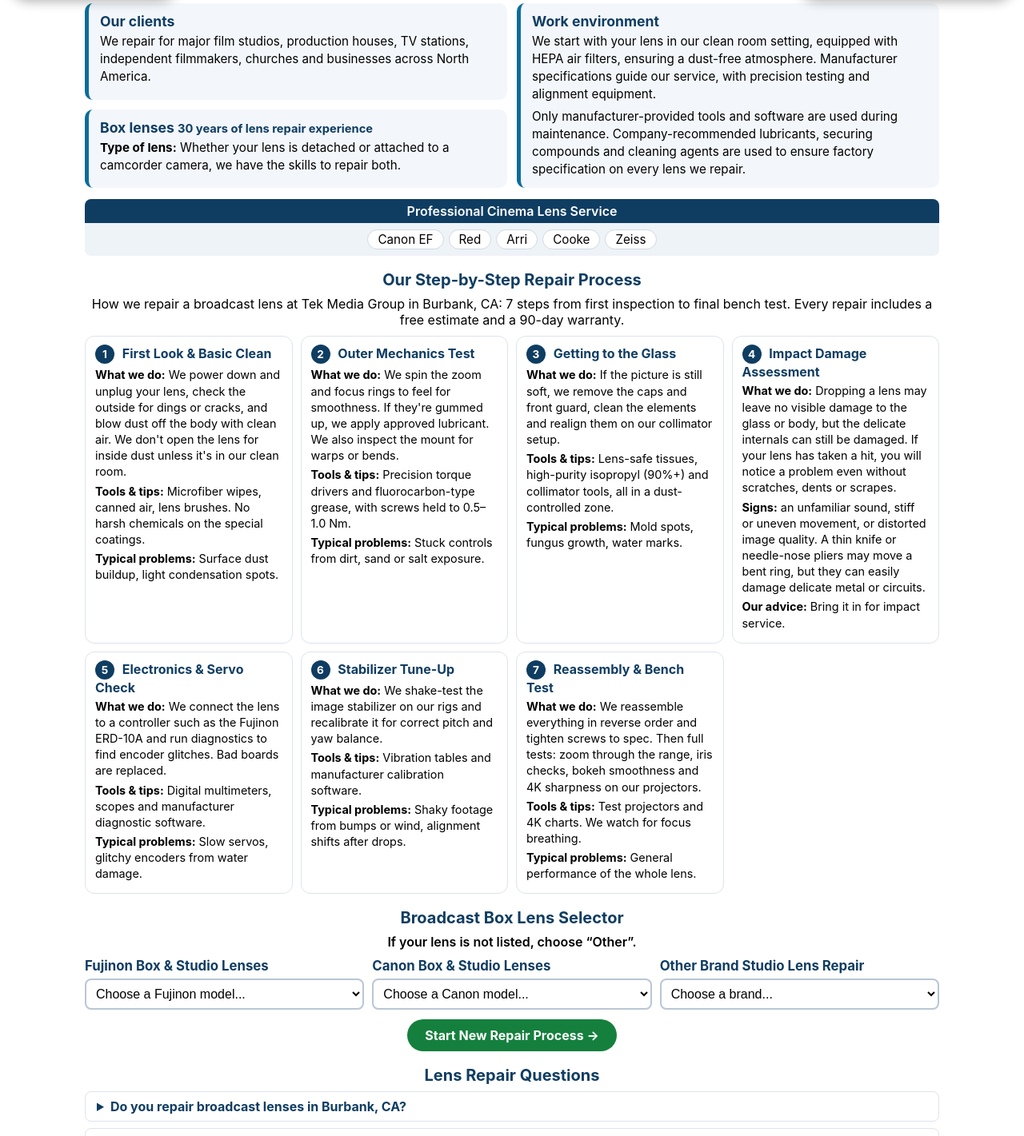
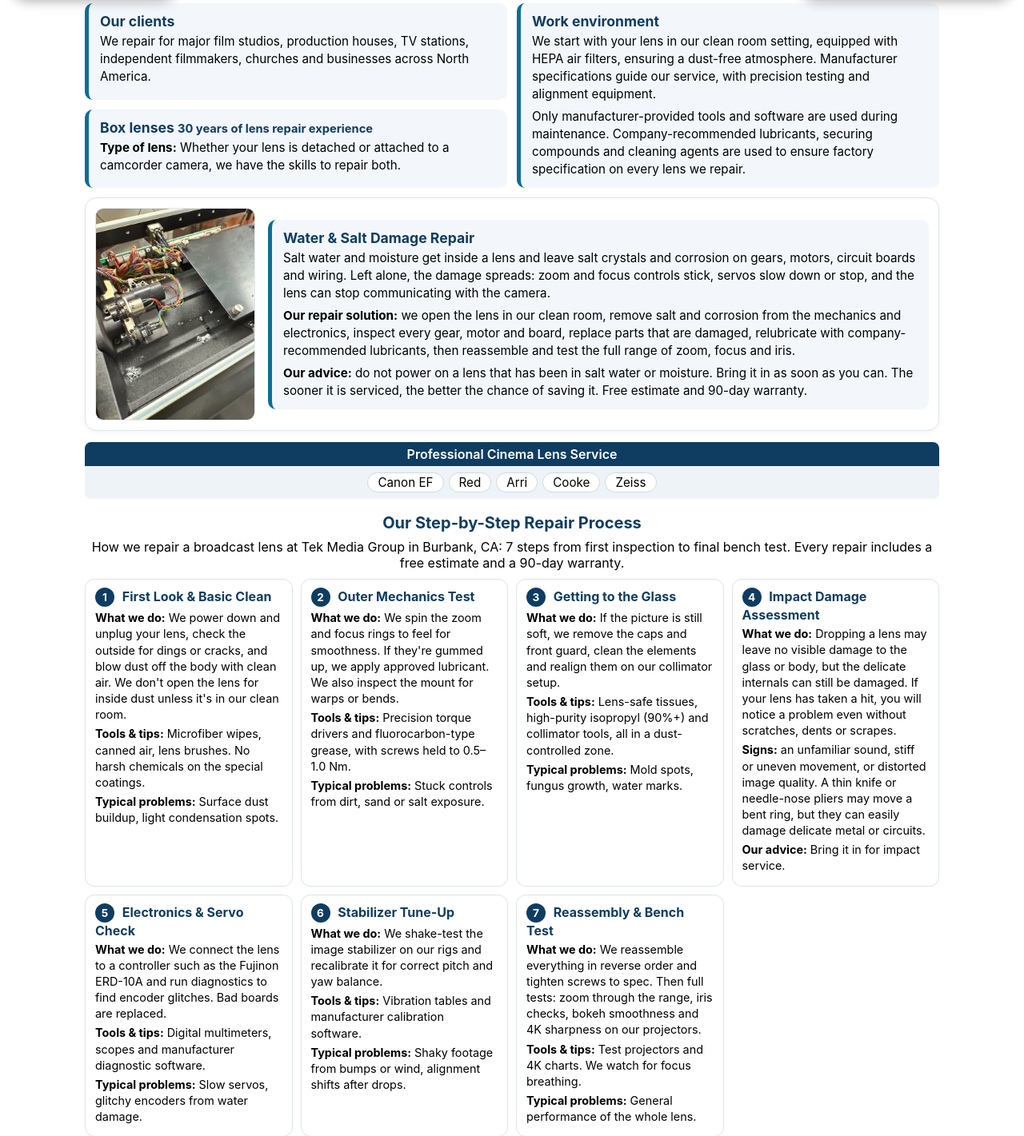
Before and after one commit to asefayan-code/TekMG, a Flask app: page /lens-repair in a window 1280 px wide. Shown: the part 790-2211 px from the top of the page at 80% size. Run offline with Flask 3, Linux system fonts and the light colour scheme.

Commit message:
Lens page: add Water & Salt Damage Repair section with image and FAQ
Co-Authored-By: Claude Sonnet 5.5 <noreply@anthropic.com>
Claude-Session: https://claude.ai/code/session_01BXEwmgWNDY62LNVBSXaepN

```diff
--- a/templates/lens-repair.html
+++ b/templates/lens-repair.html
@@ -10,6 +10,7 @@
  ("Do you charge for a lens estimate?","No. Every repair comes with a free estimate, and we call you with a quote before we start."),
  ("What warranty do you give on lens repairs?","All repairs come with a 90-day warranty."),
  ("Where are lenses repaired and with what tools?","Lenses are serviced in our clean room with HEPA air filters, using manufacturer specifications, precision testing and alignment equipment. Only manufacturer-provided tools and software are used, with company-recommended lubricants, securing compounds and cleaning agents."),
+ ("Can you repair a lens with water or salt damage?","Yes. We repair lenses damaged by salt water, sand and moisture. We open the lens in our clean room, remove salt and corrosion from the mechanics and electronics, replace damaged parts, relubricate, and test. Do not power on a wet or salt-exposed lens; bring it in as soon as you can. Free estimate and 90-day warranty."),
  ("What should I do if I dropped my lens?","Bring it in for impact service. A dropped lens can have internal damage even with no visible scratches or dents. Signs include an unfamiliar sound, stiff or uneven movement, or distorted image quality. Do not pry at bent parts yourself."),
  ("What are your hours?","Monday through Friday, 8:30 AM to 5:00 PM Pacific Time. Weekends and after hours are by appointment only. Call (818) 244-4440.")
 ] %}
@@ -74,6 +75,7 @@
 .lens-hero h1{color:#fff;font-size:1.35rem;margin:0 0 6px;line-height:1.25}.lens-hero p{margin:0;font-size:.95rem;line-height:1.4}
 @media(max-width:759px){.lens-hero{display:block;min-height:0;background-color:#0f2438;background-size:100% auto;background-position:top center;background-repeat:no-repeat;padding-top:54%}.lens-hero-txt{margin:0;border-radius:0;max-width:none;background:#0f2438}}
 @media(min-width:760px){.lens-hero{min-height:300px}.lens-hero h1{font-size:1.8rem}}
+.lens-salt img{max-width:200px}@media(min-width:760px){.lens-salt img{flex:0 0 200px;width:200px;max-width:200px}}
 </style>
 {% set faqlist = [] %}{% for q,a in faqs %}{% set _ = faqlist.append({"@type":"Question","name":q,"acceptedAnswer":{"@type":"Answer","text":a}}) %}{% endfor %}
 <script type="application/ld+json">
@@ -139,6 +141,16 @@
   </div>
   </div>
 
+  <div class="lens-row lens-salt" id="salt-water-damage">
+    <img src="/images/lens/lens-salt-damage.jpg" width="526" height="701" alt="Salt crystals and corrosion inside a broadcast lens body after salt water exposure" loading="lazy">
+    <div class="lens-text">
+      <h2>Water &amp; Salt Damage Repair</h2>
+      <p>Salt water and moisture get inside a lens and leave salt crystals and corrosion on gears, motors, circuit boards and wiring. Left alone, the damage spreads: zoom and focus controls stick, servos slow down or stop, and the lens can stop communicating with the camera.</p>
+      <p><strong>Our repair solution:</strong> we open the lens in our clean room, remove salt and corrosion from the mechanics and electronics, inspect every gear, motor and board, replace parts that are damaged, relubricate with company-recommended lubricants, then reassemble and test the full range of zoom, focus and iris.</p>
+      <p><strong>Our advice:</strong> do not power on a lens that has been in salt water or moisture. Bring it in as soon as you can. The sooner it is serviced, the better the chance of saving it. Free estimate and 90-day warranty.</p>
+    </div>
+  </div>
+
   <h2 class="lens-tag">Professional Cinema Lens Service</h2>
   <ul class="lens-chips"><li>Canon EF</li><li>Red</li><li>Arri</li><li>Cooke</li><li>Zeiss</li></ul>
 
```
Also changed, not shown: public/images/lens/lens-salt-damage.jpg (added).
